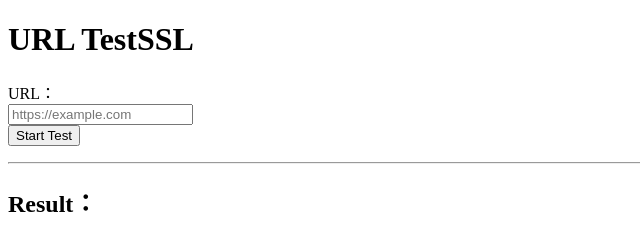
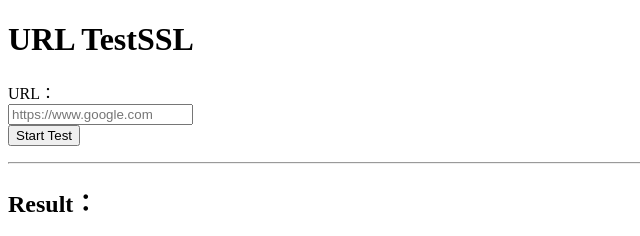
Before and after one commit to vulcanshen/testssl-webui, a plain HTML site: page public/index.html in a window 1280 px wide. Shown: the top 236 px of the page, 0-640 px from the left. Drawn offline with Linux system fonts and the light colour scheme.

Commit message:
update readme and url input placeholder

```diff
--- a/public/index.html
+++ b/public/index.html
@@ -52,7 +52,7 @@
     <h1>URL TestSSL</h1>
     <form id="urlForm">
         <label for="urlInput">URL：</label><br>
-        <input type="url" id="urlInput" placeholder="https://example.com" required><br>
+        <input type="url" id="urlInput" placeholder="https://www.google.com" required><br>
         <button type="submit" id="startButton">Start Test</button>
     </form>
     <p id="loading" style="display: none;">Testing...</p>
```
Also changed, not shown: 1 other file.
